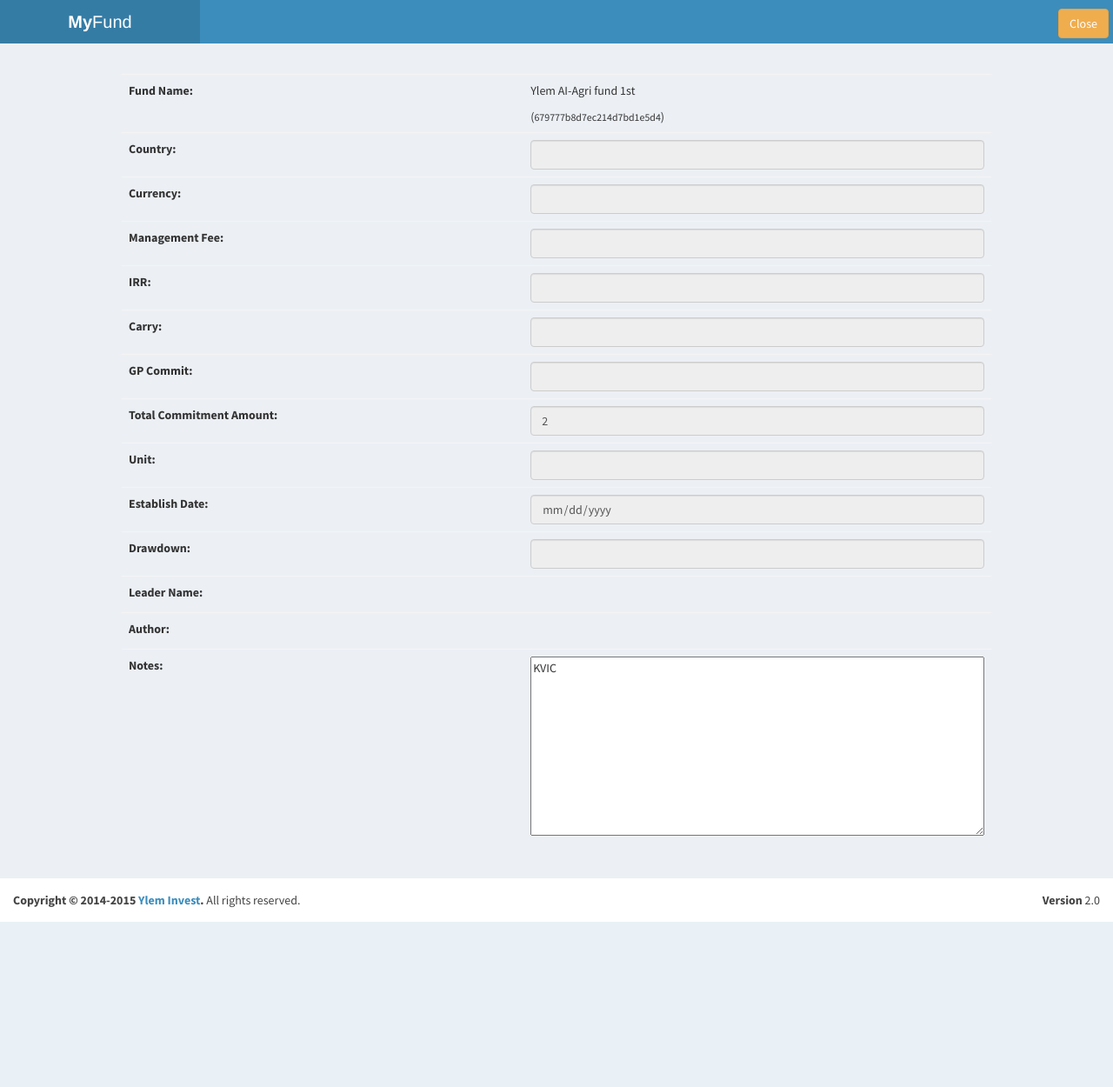
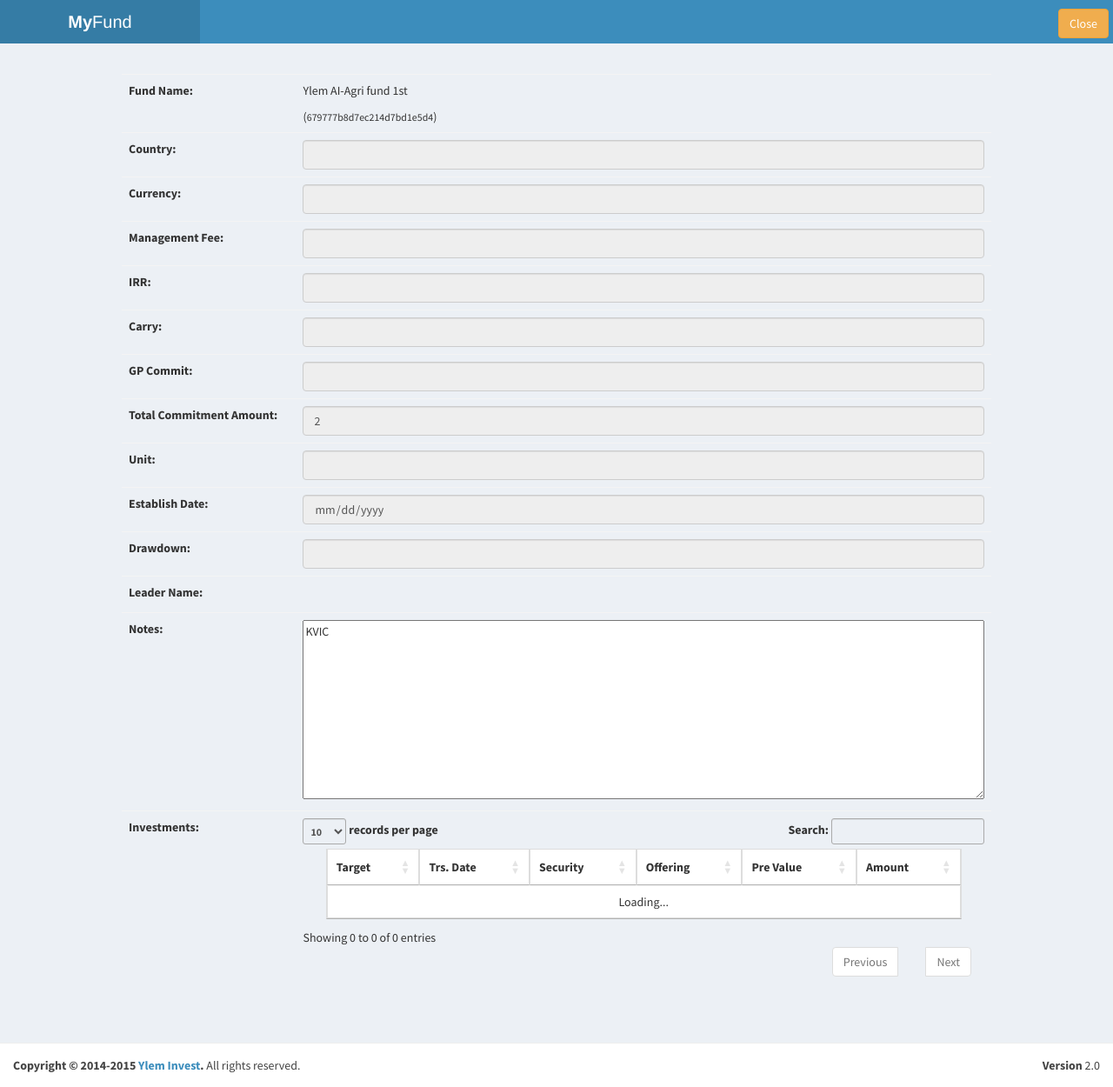
Before and after one commit to 3874/PortfolioManager, a Flask app: page /myfund in a window 1280 px wide. Shown: the whole page at 87% size. Before the commit the page ends 1060 px from the top, so only its background shows below. Run offline with Flask 3, Linux system fonts and the light colour scheme; parts of the project's set-up code (start-up, migrations or seed data) failed here and were passed over; some libraries are stand-ins or nearby versions.

Commit message:
2025-02-11

```diff
--- a/server.py
+++ b/server.py
@@ -472,85 +472,22 @@
     except InvalidId:
         return jsonify({'status': 'error', 'message': 'Invalid ID format'}), 400
 
-@app.route('/getInvestmentByFund/<fund_id>', methods=['GET'])
+@app.route('/getInvestmentsByFund/<fund_id>', methods=['GET'])
 @login_required
-def get_investment_by_fund(fund_id):
+def get_investments_by_fund(fund_id):
     try:
-        # fund_id에 해당하는 모든 트랜잭션을 조회합니다.
+
         investments = list(investments_collection.find({'fund_id': fund_id}))
 
-        # target_id별로 트랜잭션을 그룹핑할 딕셔너리 생성
-        grouped_transactions = {}
+        for investment in investments:
+            investment['_id'] = str(investment['_id'])
+            if 'target_id' in investment:
+                company = companies_collection.find_one({'_id': ObjectId(investment['target_id'])})
+                investment['target'] = company['companyName'] if company else 'Unknown'
 
-        for transaction in investments:
-            # ObjectId를 문자열로 변환
-            transaction['_id'] = str(transaction['_id'])
-
-            # 만약 trs_date가 문자열이라면 datetime 객체로 변환 (예시)
-            if isinstance(transaction.get('trs_date'), str):
-                transaction['trs_date'] = datetime.fromisoformat(transaction['trs_date'])
-
-            # target_id에 해당하는 회사 이름 조회
-            target_company = companies_collection.find_one({'_id': ObjectId(transaction['target_id'])})
-            transaction['target'] = target_company['companyName'] if target_company else 'Unknown'
-
-            # 그룹핑: 동일 target_id의 거래들을 모음
-            target_id = transaction['target_id']
-            if target_id not in grouped_transactions:
-                grouped_transactions[target_id] = {
-                    'target': transaction['target'],
-                    'target_id': transaction['target_id'],
-                    'currency': transaction['currency'],
-                    'transactions': [],
-                    'total_buy': 0,   # buy한 총금액 초기화
-                    'total_sell': 0   # sell한 총금액 초기화
-                }
-
-            # 트랜잭션을 해당 그룹에 추가
-            grouped_transactions[target_id]['transactions'].append(transaction)
-
-            # trs_type에 따라 각 그룹의 총금액 갱신
-            amount = transaction.get('amount', 0)
-            if transaction.get('trs_type', '').lower() == 'buy':
-                grouped_transactions[target_id]['total_buy'] += amount
-            elif transaction.get('trs_type', '').lower() == 'sell':
-                grouped_transactions[target_id]['total_sell'] += amount
-            else:
-                # 기타 유형의 경우 별도 처리 가능 (현재는 buy로 처리)
-                grouped_transactions[target_id]['total_buy'] += amount
-
-        for group in grouped_transactions.values():
-            cashflows = []
-            # 거래일 기준으로 정렬 (필요시)
-            group['transactions'].sort(key=lambda x: x['trs_date'])
-            for txn in group['transactions']:
-
-                amount = txn.get('amount', 0)
-                if txn.get('trs_type', '').lower() == 'buy':
-                    cashflow = -amount
-                elif txn.get('trs_type', '').lower() == 'sell':
-                    cashflow = amount
-                else:
-                    # 기타 유형에 대해서는 기본적으로 음수 처리하거나 별도 로직 추가 가능
-                    cashflow = -amount
-
-                cashflows.append((txn['trs_date'], cashflow))
-
-            try:
-                # xirr 함수에 cashflows를 전달하여 IRR 계산
-                irr_value = xirr(cashflows)
-            except Exception as e:
-                # IRR 계산이 불가능한 경우 None 처리
-                irr_value = None
-
-            # 그룹 정보에 IRR 값 추가 (예: 소수점 4자리까지 표시)
-            group['irr'] = round(irr_value, 4) if irr_value is not None else None
-
-        # 최종 결과를 그룹별 리스트로 변환
-        result = list(grouped_transactions.values())
-
-        return jsonify({'status': 'success', 'data': result})
-
+        return jsonify({'status': 'success', 'data': investments})
+    except InvalidId:
+        return jsonify({'status': 'error', 'message': 'Invalid ID format'}), 400
     except Exception as e:
         return jsonify({'status': 'error', 'message': str(e)}), 500
 
--- a/templates/myfund.html
+++ b/templates/myfund.html
@@ -11,6 +11,8 @@
     <link href="https://maxcdn.bootstrapcdn.com/font-awesome/4.3.0/css/font-awesome.min.css" rel="stylesheet" type="text/css" />
     <!-- Ionicons -->
     <link href="http://code.ionicframework.com/ionicons/2.0.0/css/ionicons.min.css" rel="stylesheet" type="text/css" />
+    <link href="https://cdn.datatables.net/1.11.5/css/jquery.dataTables.min.css" rel="stylesheet" type="text/css" />
+
     <!-- Theme style -->
     <link href="/static/dist/css/AdminLTE2.min.css" rel="stylesheet" type="text/css" />
     <link href="/static/dist/css/skins/skin-blue.min.css" rel="stylesheet" type="text/css" />
@@ -90,12 +92,28 @@
                     <td><p id="leaderName"></p></td>
                   </tr>
                   <tr>
-                    <td><label for="author" class="label-width">Author:</label></td>
-                    <td><p id="author"></p></td>
+                      <td><label for="notes" class="label-width">Notes:</label></td>
+                      <td><textarea id="notes" rows="10" style="width: 100%;" readonly>KVIC</textarea></td>
                   </tr>
                   <tr>
-                      <td><label for="notes" class="label-width">Notes:</label></td>
-                      <td><textarea id="notes" rows="10" style="width: 100%;" readonly>KVIC</textarea></td>
+                    <td><label for="investmentsTable" class="label-width">Investments:</label></td>
+                    <td>
+                      <table id="investmentsTable" class="table table-bordered table-hover">
+                        <thead>
+                          <tr>
+                            <th></th>
+                            <th></th>
+                            <th></th>
+                            <th></th>
+                            <th></th>
+                            <th></th>
+                            <th></th>
+                          </tr>
+                        </thead>
+                        <tbody>
+                        </tbody>
+                      </table>
+                    </td>
                   </tr>
 
               </tbody>
@@ -115,8 +133,10 @@
 
     <!-- jQuery 2.1.3 -->
     <script src="/static/plugins/jQuery/jQuery-2.1.3.min.js"></script>
+    <script src="https://cdn.datatables.net/1.11.5/js/jquery.dataTables.min.js" type="text/javascript"></script>
     <!-- Bootstrap 3.3.2 JS -->
     <script src="/static/bootstrap/js/bootstrap.min.js" type="text/javascript"></script>
+    <script src="/static/plugins/datatables/dataTables.bootstrap.js" type="text/javascript"></script>
     <!-- FastClick -->
     <script src='/static/plugins/fastclick/fastclick.min.js'></script>
     <!-- AdminLTE App -->
@@ -142,6 +162,50 @@
             error: function(xhr, error, code) {
                 console.error('서버 요청 실패:', error);
             }
+        });
+
+        const investmentsTable = $('#investmentsTable').DataTable({
+          ajax: {
+              url: `/getInvestmentsByFund/${fundId}`,
+              method: 'GET',
+              dataSrc: function (json) {
+                  if (json.status === 'success') {
+                      return json.data;
+                  } else {
+                      console.error('데이터 가져오기 실패:', json.message);
+                      return [];
+                  }
+              }
+          },
+          error: function (xhr, error, code) {
+            console.error('AJAX 요청 실패:', error);
+            console.error('상태 코드:', xhr.status);
+            console.error('응답 텍스트:', xhr.responseText);
+          },
+          columns: [
+              { data: '_id', title: 'ID', visible: false },
+              { data: 'target', title: 'Target' },
+              { data: 'trs_date', title: 'Trs. Date', render: function(data) {
+                  return formatDateToYMD(data);
+              }},
+              { data: 'security_type', title: 'Security' },
+              { data: 'offering', title: 'Offering' },
+              { data: 'prevalue', title: 'Pre Value', render: function(data) {
+                  return data.toString().replace(/\B(?=(\d{3})+(?!\d))/g, ",");
+              }},
+              { data: 'amount', title: 'Amount', render: function(data) {
+                  return data.toString().replace(/\B(?=(\d{3})+(?!\d))/g, ",");
+              }},
+
+          ]
+        });
+
+        $('#investmentsTable tbody').on('click', 'tr', function() {
+          const data = investmentsTable.row(this).data();
+          const investmentId = data._id;
+          localStorage.setItem("PMinvestmentId", investmentId);
+          window.location.href = "/myportfolio";
+
         });
 
         $('#closeButton').click(function() {
@@ -173,9 +237,16 @@
           $('#establish').val(fundData.establish); // 설립일 수정
           $('#drawdown').val(fundData.drawdown); // 인출 수정
           $('#leaderName').text(fundData.leaderName); // 리더 이름 수정
-          $('#author').text(fundData.author); // 저자 수정
         };
 
+
+        function formatDateToYMD(dateString) {
+          const date = new Date(dateString); // 날짜 객체 생성
+          const year = date.getFullYear(); // 연도
+          const month = String(date.getMonth() + 1).padStart(2, '0'); // 월 (0부터 시작하므로 +1)
+          const day = String(date.getDate()).padStart(2, '0'); // 일
+          return `${year}-${month}-${day}`; // 연월일 형식으로 반환
+        }
       });
   </script>
   </body>
```
